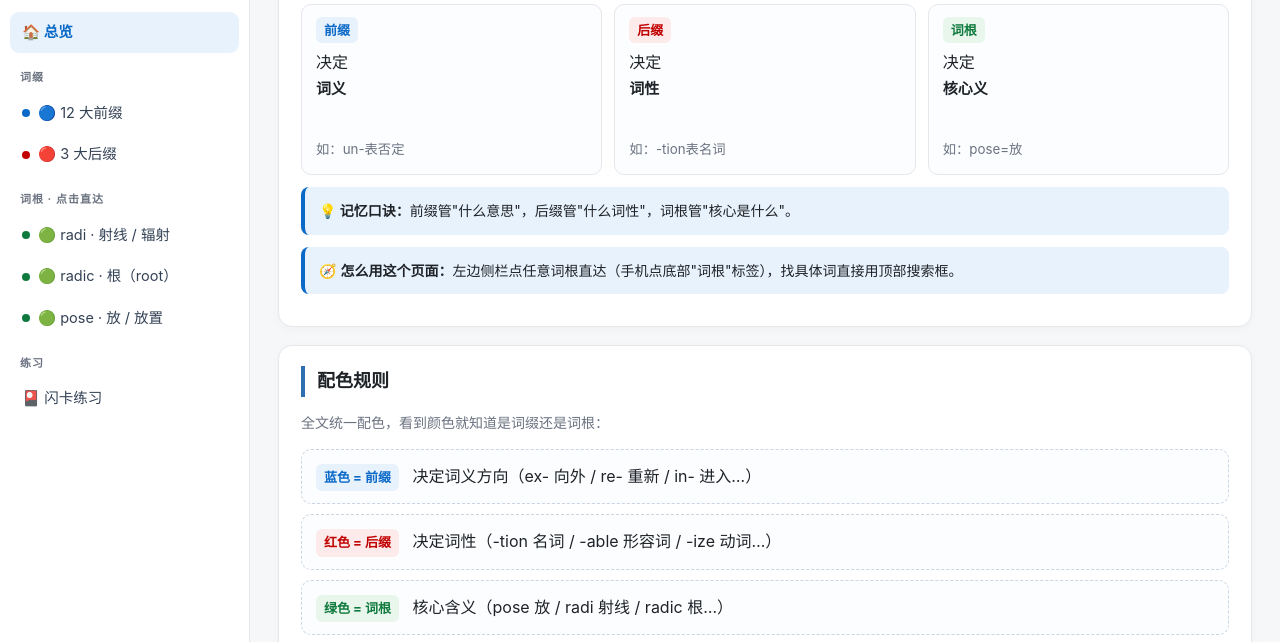
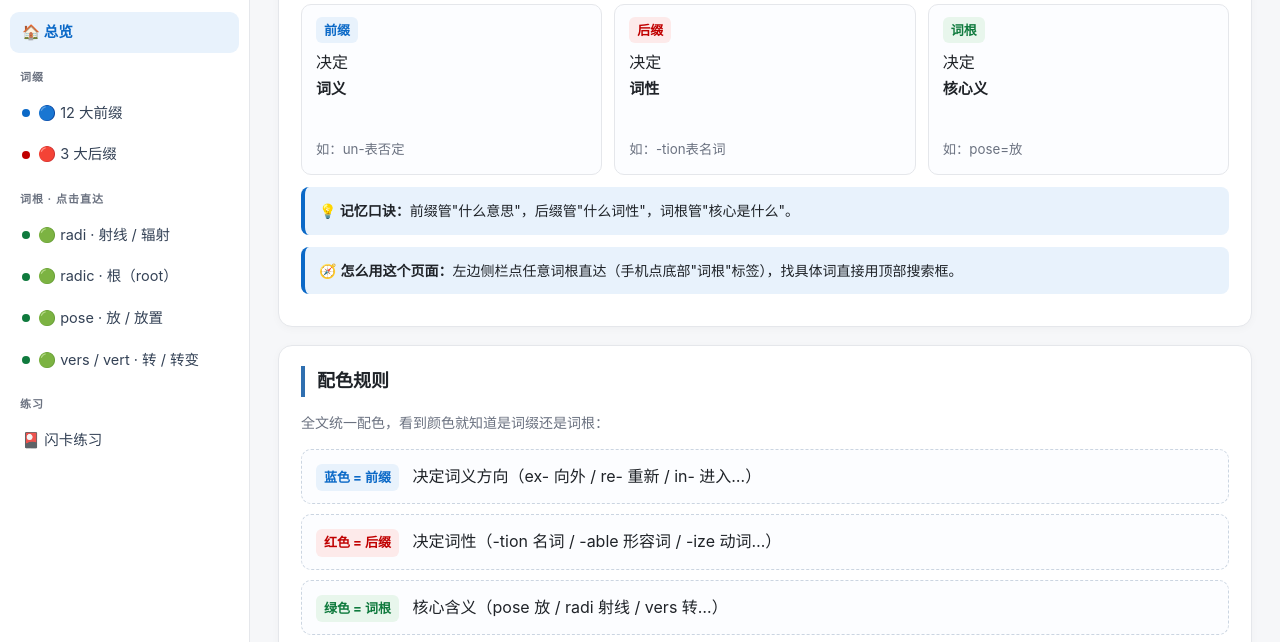
Before and after one commit to Elbert7777/etymology-web, a plain HTML site: page index.html in a window 1280 px wide. Shown: the part 132-774 px from the top of the page. Drawn offline with Linux system fonts and the light colour scheme.

Commit message:
新增词根 vers/vert(转)：收录笔记8词(reverse/avert/convert/divert/introvert/extrovert/anniversary/controversy)，补充diverse/revert/invert/universe/advertise，闪卡+3张

```diff
--- a/index.html
+++ b/index.html
@@ -259,7 +259,7 @@
           <span class="tag suffix-c">红色 = 后缀</span> &nbsp; 决定词性（-tion 名词 / -able 形容词 / -ize 动词…）
         </div>
         <div class="root-line">
-          <span class="tag root-c">绿色 = 词根</span> &nbsp; 核心含义（pose 放 / radi 射线 / radic 根…）
+          <span class="tag root-c">绿色 = 词根</span> &nbsp; 核心含义（pose 放 / radi 射线 / vers 转…）
         </div>
         <div class="root-line">
           <span class="mean">黄色 = 准确释义</span> &nbsp; 这个词真正要记住的中文意思（如：提议；求婚）
@@ -441,6 +441,33 @@ const ROOTS = [
         <div class="sub" style="color:var(--muted); margin-top:6px">💡 pon 是 pos 的变体（拉丁语 ponere），同类还有 <span class="sub-word">opponent</span>（放到对面的人）</div>
       </div>
     `
+  },
+  {
+    id:'vers', root:'vers / vert', meaning:'转 / 转变', en:'turn', color:'#0f7a3d',
+    html:`
+      <h3 class="sub-h">词根拆解</h3>
+      <div class="root-line"><span class="word">reverse</span> = <span style="color:var(--blue);font-weight:700">re(回)</span> + <span style="color:var(--green);font-weight:700">vers(转)</span> + e → 往回转 → <span class="mean">v. 扭转；颠倒</span>
+        <div class="sub" style="color:var(--muted); margin-top:6px">💡 reverse the trend 扭转趋势</div>
+      </div>
+      <div class="root-line"><span class="word">avert</span> = <span style="color:var(--blue);font-weight:700">a(离开)</span> + <span style="color:var(--green);font-weight:700">vert(转)</span> → 把视线/灾难转开 → <span class="mean">v. 转移（注意力）；避免</span>
+        <div class="sub" style="color:var(--muted); margin-top:6px">⚠️ <span class="sub-word">alert</span>（警惕）与 avert 形近，但 alert 源自"警觉"，不是 vert 词根，别混记</div>
+      </div>
+      <div class="root-line"><span class="word">convert</span> = <span style="color:var(--blue);font-weight:700">con(完全)</span> + <span style="color:var(--green);font-weight:700">vert(转)</span> → 彻底转过来 → <span class="mean">v. 转变；换算；改变信仰</span>
+        <div class="sub" style="color:var(--muted); margin-top:6px">🔗 同义词：<span class="sub-word">transform</span> / <span class="sub-word">shift</span></div>
+      </div>
+      <div class="root-line"><span class="word">divert</span> = <span style="color:var(--blue);font-weight:700">di(分开)</span> + <span style="color:var(--green);font-weight:700">vert(转)</span> → 转到别处去 → <span class="mean">v. 转移（注意力）；改道</span></div>
+      <div class="root-line"><span class="word">diverse</span> = <span style="color:var(--blue);font-weight:700">di(分开)</span> + <span style="color:var(--green);font-weight:700">vers(转)</span> + e → 转到不同方向 → <span class="mean">adj. 多样的；不同的</span></div>
+      <div class="root-line"><span class="word">introvert</span> = <span style="color:var(--blue);font-weight:700">intro(向内)</span> + <span style="color:var(--green);font-weight:700">vert(转)</span> → 性格朝内转 → <span class="mean">n. 内向的人</span></div>
+      <div class="root-line"><span class="word">extrovert</span> = <span style="color:var(--blue);font-weight:700">extro(向外)</span> + <span style="color:var(--green);font-weight:700">vert(转)</span> → 性格朝外转 → <span class="mean">n. 外向的人</span></div>
+      <div class="root-line"><span class="word">anniversary</span> = <span style="color:var(--green);font-weight:700">ann(年)</span> + i + <span style="color:var(--green);font-weight:700">vers(转)</span> + <span style="color:var(--red);font-weight:700">ary(名词后缀)</span> → 一年转回来一次的日子 → <span class="mean">n. 周年纪念</span>
+        <div class="sub" style="color:var(--muted); margin-top:6px">🔗 <span class="sub-word">annual</span> adj. 每年的（ann = 年）</div>
+      </div>
+      <div class="root-line"><span class="word">controversy</span> = <span style="color:var(--blue);font-weight:700">contro(相反)</span> + <span style="color:var(--green);font-weight:700">vers(转)</span> + <span style="color:var(--red);font-weight:700">y(名词后缀)</span> → 话头朝相反方向转 → <span class="mean">n. 争论；争议</span></div>
+      <div class="root-line"><span class="word">revert</span> = <span style="color:var(--blue);font-weight:700">re(回)</span> + <span style="color:var(--green);font-weight:700">vert(转)</span> → 转回原状 → <span class="mean">v. 恢复；回到</span></div>
+      <div class="root-line"><span class="word">invert</span> = <span style="color:var(--blue);font-weight:700">in(反向)</span> + <span style="color:var(--green);font-weight:700">vert(转)</span> → 反转过来 → <span class="mean">v. 倒置；反转</span></div>
+      <div class="root-line"><span class="word">universe</span> = <span style="color:var(--blue);font-weight:700">uni(一)</span> + <span style="color:var(--green);font-weight:700">vers(转)</span> + e → 万物转成一体的存在 → <span class="mean">n. 宇宙</span></div>
+      <div class="root-line"><span class="word">advertise</span> = <span style="color:var(--blue);font-weight:700">ad(朝向)</span> + <span style="color:var(--green);font-weight:700">vert(转)</span> + <span style="color:var(--red);font-weight:700">ise(动词后缀)</span> → 把大家的注意力转过来 → <span class="mean">v. 做广告</span></div>
+    `
   }
 ];
 
@@ -454,6 +481,7 @@ const deck = [
   ["词根 radi 表示？","射线、辐射(ray) → radius 半径",null],
   ["词根 radic 表示？","根(root) → radical 根本的",null],
   ["词根 pose 表示？","放、放置(put) → expose 暴露",null],
+  ["词根 vers / vert 表示？","转、转变(turn) → reverse 扭转",null],
   ["radi 和 radic 的区别？","radi=射线/辐射，radic=根，拼写相近但不是同一词根",null],
   ["eradicate 怎么拆分？","e(向外) + radic(根) + ate → 连根拔出去 → 根除","eradicate"],
   ["radical 怎么拆分？","radic(根) + al(形容词) → 触及根本 → 根本的；彻底的","radical"],
@@ -467,6 +495,9 @@ const deck = [
   ["position 怎么拆分？","posit(放) + ion(名词) → 放置的地方 → 位置（posit 是 pose 变体）","position"],
   ["suppose 怎么拆分？","sup(在…下) + pose(放) → 放在底下作前提 → 假设（sup- 是 sub- 变体）","suppose"],
   ["postpone 怎么拆分？","post(后) + pon(放) → 放到后面 → 推迟（pon 是 pos 变体）","postpone"],
+  ["reverse 怎么拆分？","re(回) + vers(转) → 往回转 → 扭转；颠倒","reverse"],
+  ["introvert 怎么拆分？","intro(向内) + vert(转) → 性格朝内转 → 内向的人","introvert"],
+  ["controversy 怎么拆分？","contro(相反) + vers(转) + y → 话头朝相反方向转 → 争论；争议","controversy"],
   ["前缀决定什么？","词义（意思）",null],
   ["后缀决定什么？","词性（名词/动词/形容词）",null],
   ["词根决定什么？","核心义（单词的根本意思）",null],
```
